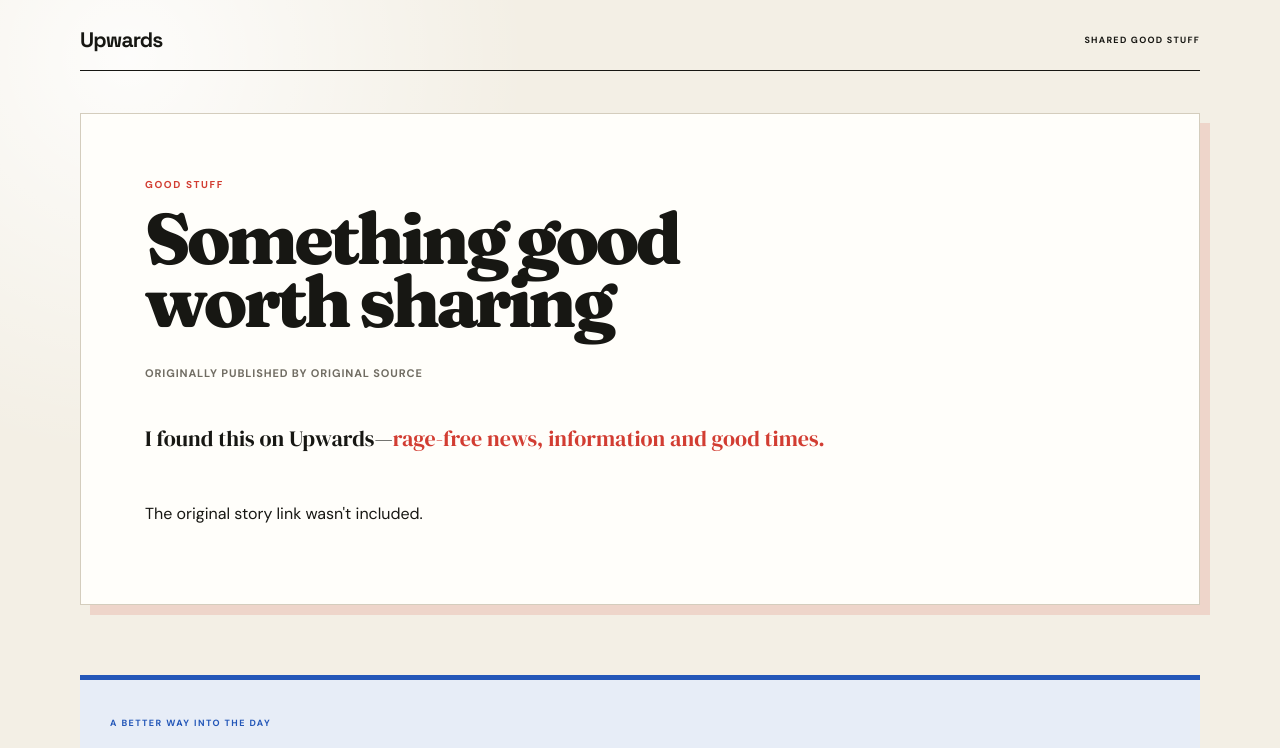
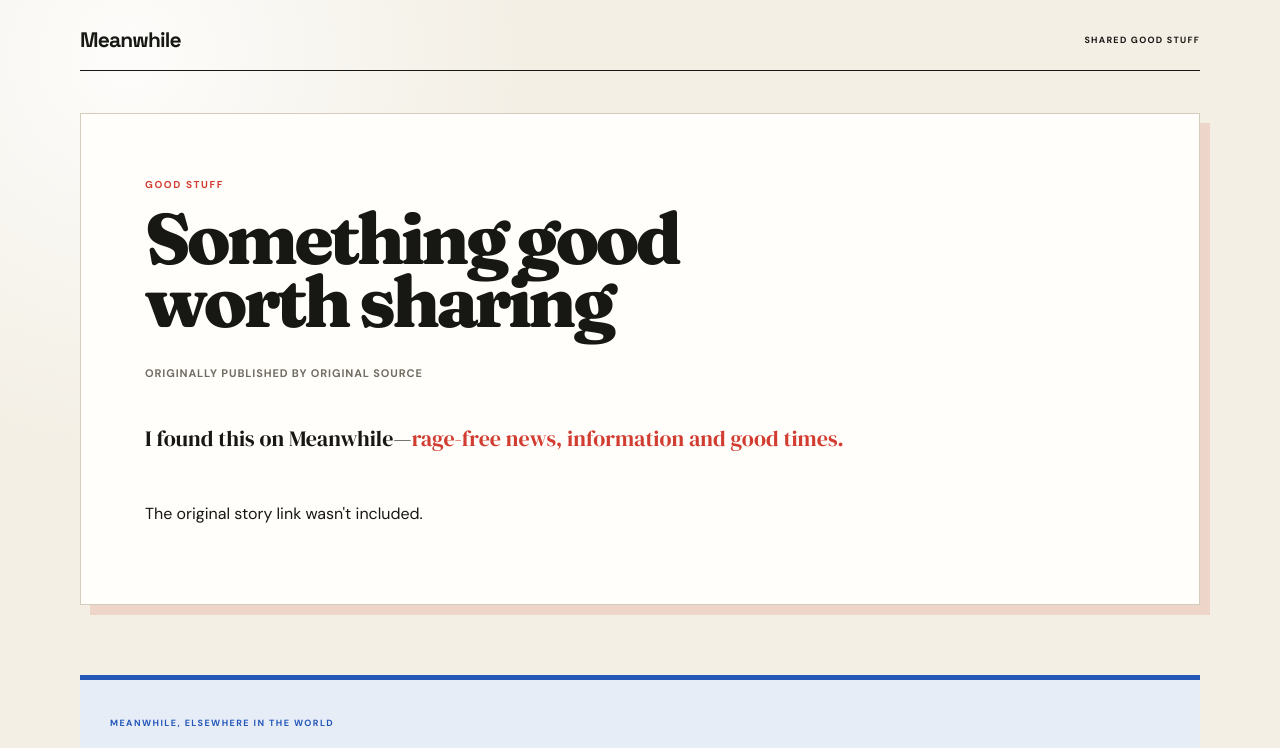
Before and after one commit to mrandrewault/better-start-live, a Next.js app: page /share in a window 1280 px wide. Shown: the top 748 px of the page. Built offline with nearby package versions, Linux system fonts and the light colour scheme.

Commit message:
Add files via upload

```diff
--- a/api/feed/route.js
+++ b/api/feed/route.js
@@ -3,7 +3,7 @@
 import fs from "fs";
 import path from "path";
 
-const parser = new Parser({timeout:9000, headers:{"User-Agent":"Upwards/1.0"}});
+const parser = new Parser({timeout:9000, headers:{"User-Agent":"Meanwhile/1.0"}});
 const load = n => JSON.parse(fs.readFileSync(path.join(process.cwd(),"data",n),"utf8"));
 
 function text(item){return `${item.title||""} ${item.contentSnippet||""} ${item.content||""}`.toLowerCase()}
--- a/app/api/feed/route.js
+++ b/app/api/feed/route.js
@@ -4,7 +4,7 @@
 
 const parser = new Parser({
   timeout: 9000,
-  headers: {"User-Agent": "Upwards/2.0"},
+  headers: {"User-Agent": "Meanwhile/2.0"},
   customFields: {item: [["media:content", "mediaContent"], ["media:thumbnail", "mediaThumbnail"]]}
 });
 const dataPath = name => path.join(process.cwd(), "data", name);
@@ -79,7 +79,7 @@
     const packHits = activePacks.reduce((total, pack) => total + (identity.packs.includes(pack.id) ? pack.hits : 0), 0);
     return {id, ...identity, score:signalHits * 3 + packHits * 2};
   }).filter(identity => identity.score > 0).sort((a, b) => b.score - a.score);
-  return ranked[0] || {id:"general", label:"Upwards", references:[], accent:"classic", imageTarget:.52, score:0};
+  return ranked[0] || {id:"general", label:"Meanwhile", references:[], accent:"classic", imageTarget:.52, score:0};
 }
 function contextAllowed(item, identity) {
   const value = `${item.title || ""} ${item.summary || ""}`;
@@ -111,7 +111,7 @@
 async function enrichStoryImage(item) {
   if (item.image || !item.url || item.url === "#") return item;
   try {
-    const response = await fetch(item.url, {redirect:"follow", headers:{"User-Agent":"Mozilla/5.0 Upwards/5.0"}, signal:AbortSignal.timeout(2800)});
+    const response = await fetch(item.url, {redirect:"follow", headers:{"User-Agent":"Mozilla/5.0 Meanwhile/5.0"}, signal:AbortSignal.timeout(2800)});
     if (!response.ok) return item;
     const html = await response.text();
     const image = html.match(/<meta[^>]+property=["']og:image(?::url)?["'][^>]+content=["']([^"']+)/i)?.[1]
@@ -176,7 +176,7 @@
   await Promise.all(searches.map(async search => {
     try {
       const params = new URLSearchParams({action:"query",generator:"search",gsrsearch:search,gsrnamespace:"6",gsrlimit:"30",prop:"imageinfo",iiprop:"url|mime|extmetadata",iiurlwidth:"1400",format:"json",origin:"*"});
-      const response = await fetch(`https://commons.wikimedia.org/w/api.php?${params}`, {headers:{"User-Agent":"Upwards/10.0 (visual shelf; attributed Commons media)"}, signal:AbortSignal.timeout(5500)});
+      const response = await fetch(`https://commons.wikimedia.org/w/api.php?${params}`, {headers:{"User-Agent":"Meanwhile/10.0 (visual shelf; attributed Commons media)"}, signal:AbortSignal.timeout(5500)});
       if (!response.ok) return;
       const payload = await response.json();
       Object.values(payload?.query?.pages || {}).forEach(page => {
@@ -294,7 +294,7 @@
   }
   return chosen;
 }
-function seededRandom(value = "upwards") {
+function seededRandom(value = "meanwhile") {
   let state = 2166136261;
   for (let index = 0; index < value.length; index++) state = Math.imul(state ^ value.charCodeAt(index), 16777619);
   return () => { state += 0x6D2B79F5; let result = state; result = Math.imul(result ^ result >>> 15, result | 1); result ^= result + Math.imul(result ^ result >>> 7, result | 61); return ((result ^ result >>> 14) >>> 0) / 4294967296; };
@@ -311,7 +311,7 @@
 async function sharedVideoSources() {
   const fallback = load("video-sources.json"), url = process.env.UPSTASH_REDIS_REST_URL || process.env.KV_REST_API_URL, token = process.env.UPSTASH_REDIS_REST_TOKEN || process.env.KV_REST_API_TOKEN;
   if (!url || !token) return fallback;
-  try { const response = await fetch(url, {method:"POST", headers:{authorization:`Bearer ${token}`,"content-type":"application/json"}, body:JSON.stringify(["GET","upwards:sources"]), cache:"no-store"}); const value = (await response.json()).result; return value ? JSON.parse(value) : fallback; } catch { return fallback; }
+  try { const response = await fetch(url, {method:"POST", headers:{authorization:`Bearer ${token}`,"content-type":"application/json"}, body:JSON.stringify(["GET","meanwhile:sources"]), cache:"no-store"}); const value = (await response.json()).result; return value ? JSON.parse(value) : fallback; } catch { return fallback; }
 }
 async function loadReaderVideos(avoid = new Set()) {
   const videoSources = await sharedVideoSources();
--- a/app/globals.css
+++ b/app/globals.css
@@ -224,7 +224,7 @@
 .tetrisCluster .fit-tight .tileBody p,.tetrisCluster .fit-tight .controls{display:none!important}
 .tetrisCluster .fit-tight .meta{margin-top:6px}.tetrisCluster .tile-video .tileBody{max-height:100%;overflow:hidden}
 
-/* V5: the same Upwards system, art-directed for the reader's strongest world. */
+/* V5: the same Meanwhile system, art-directed for the reader's strongest world. */
 .shell[class*="identity-"]{--identity-accent:var(--blue)}
 .identity-fashion{--paper:#f6f4ef;--card:#fff;--line:#c8c5bd;--identity-accent:#1267d6;background:#f6f4ef}
 .identity-fashion .mast{border-bottom-width:2px}.identity-fashion .brand{font-family:"DM Sans",sans-serif;text-transform:uppercase;letter-spacing:.16em;font-size:17px}
--- a/app/layout.js
+++ b/app/layout.js
@@ -2,12 +2,10 @@
 import './interview.css';
 
 export const metadata = {
-  metadataBase: new URL("https://www.upwards.news"),
-  title: "Upwards — Andrew’s Edition",
+  title: "Meanwhile — Andrew’s Edition",
   description: "Andrew’s personalized, rage-free wall of good news, discovery and delight",
-  alternates: {canonical: "/"},
-  openGraph: {title:"Upwards — Andrew’s Edition",description:"Rage-free news, discovery and good times.",url:"https://www.upwards.news",siteName:"Upwards",type:"website"},
-  twitter: {card:"summary_large_image",title:"Upwards — Andrew’s Edition",description:"Rage-free news, discovery and good times."}
+  openGraph: {title:"Meanwhile — Andrew’s Edition",description:"Rage-free news, discovery and good times.",siteName:"Meanwhile",type:"website"},
+  twitter: {card:"summary_large_image",title:"Meanwhile — Andrew’s Edition",description:"Rage-free news, discovery and good times."}
 };
 
 export default function RootLayout({ children }) {
--- a/app/make-it-yours/page.js
+++ b/app/make-it-yours/page.js
@@ -125,7 +125,7 @@
   ,"Giving with results":["Measurable impact","Long-term follow-up","Beneficiaries first","Quiet generosity","Responsible corporate giving"]
 };
 const defaultSpecifics=label=>[`${label} stories`,`${label} discoveries`,`${label} history`,`${label} people`];
-const readerDefaults={design:"Established Upwards layout on desktop and mobile",safety:"Established rage-free, politics-free and blocked-content policy",radio:"Ambient",feedback:"More like this, Less, Too political and Too depressing",memory:"No duplicate content and no repeats within seven days",connections:"Offer optional service connections only in context, after the person uses the relevant feature"};
+const readerDefaults={design:"Established Meanwhile layout on desktop and mobile",safety:"Established rage-free, politics-free and blocked-content policy",radio:"Ambient",feedback:"More like this, Less, Too political and Too depressing",memory:"No duplicate content and no repeats within seven days",connections:"Offer optional service connections only in context, after the person uses the relevant feature"};
 const roundRobin=(groups,limit)=>{const result=[];for(let row=0;result.length<limit;row++){let added=false;groups.forEach(group=>{if(result.length<limit&&group[row]){result.push(group[row]);added=true}});if(!added)break}return result};
 
 function Bubble({label,selected,onClick,index,depth,size="md",color="blue"}){return <button type="button" className={`bubble size-${size} color-${color} ${selected?"selected":""} depth-${depth}`} style={{"--delay":`${(index%11)*-0.23}s`,"--tilt":`${(index%5)-2}deg`}} aria-pressed={selected} onClick={onClick}><span>{label}</span><i>{selected?"✓":"+"}</i></button>}
@@ -151,13 +151,13 @@
   const toggleDoorway=item=>{const nextPicks=toggle(doorwayPicks,item.id),nextSignals=new Set(doorways.filter(option=>nextPicks.includes(option.id)).flatMap(option=>option.signals)),allowedTopics=topics.filter(topic=>nextSignals.has(topic.id)),allowedNeighborhoods=new Set(allowedTopics.flatMap(topic=>topic.children)),keptNeighborhoods=neighborhoods.filter(value=>allowedNeighborhoods.has(value)),allowedDetails=new Set(keptNeighborhoods.flatMap(label=>specifics[label]||defaultSpecifics(label)));setDoorwayPicks(nextPicks);setNeighborhoods(keptNeighborhoods);setDetails(details.filter(value=>allowedDetails.has(value)))};
   const toggleNeighborhood=label=>{if(neighborhoods.includes(label)){const removed=new Set(specifics[label]||defaultSpecifics(label));setNeighborhoods(neighborhoods.filter(value=>value!==label));setDetails(details.filter(value=>!removed.has(value)))}else setNeighborhoods([...neighborhoods,label])};
   return <main className="app interviewApp">
-    <header><a href="/">Upwards</a><div><span>Make it yours</span><button onClick={reset}>Start over</button></div></header>
+    <header><a href="/">Meanwhile</a><div><span>Make it yours</span><button onClick={reset}>Start over</button></div></header>
     <div className="progress"><div>{progress.map((label,index)=><span className={index===step?"active":index<step?"done":""} key={label}><i>{index<step?"✓":index+1}</i>{label}</span>)}</div><em>About 90 seconds</em></div>
     {step===0&&<section className="screen"><StepHeader eyebrow="MAKE IT YOURS" title="Which of these sound like you?" copy="Pick what sounds good. We’ll build your edition."/><div className={`constellation broad openingConstellation ${doorwayPicks.length?"hasSelection":""}`}>{primaryDoorways.map((item,index)=><Bubble key={item.id} label={item.label} size={item.size} color={item.color} depth={0} index={index} selected={doorwayPicks.includes(item.id)} onClick={()=>toggleDoorway(item)}/>)}</div><div className="tip">Choose as many as you like.</div></section>}
     {step===1&&<section className="screen"><StepHeader eyebrow="A LITTLE MORE YOU" title="Anything else sound familiar?" copy="These are based on what you just picked. Skip anything that doesn’t feel like you."/><div className={`constellation broad secondConstellation ${doorwayPicks.length?"hasSelection":""}`}>{secondaryDoorways.map((item,index)=><Bubble key={item.id} label={item.label} size={item.size} color={item.color} depth={0} index={index} selected={doorwayPicks.includes(item.id)} onClick={()=>toggleDoorway(item)}/>)}</div></section>}
     {step===2&&<section className="screen"><StepHeader eyebrow="NOW CHOOSE SOME SUBJECTS" title="What sounds especially good?" copy="Choose as many as you like. We’ll use these to make your first edition more personal."/><div className={`constellation neighborhoods ${neighborhoods.length?"hasSelection":""}`}>{neighborhoodOptions.map((item,index)=><Bubble key={`${item.parent}-${item.label}`} {...item} depth={1} index={index} selected={neighborhoods.includes(item.label)} onClick={()=>toggleNeighborhood(item.label)}/>)}</div></section>}
     {step===3&&<section className="screen"><StepHeader eyebrow="ONE LAST PASS" title="Anything here feel especially you?" copy="Pick any names or ideas you especially like."/><div className={`constellation details ${details.length?"hasSelection":""}`}>{detailOptions.map((item,index)=><Bubble key={`${item.parent}-${item.label}`} {...item} depth={2} index={index} selected={details.includes(item.label)} onClick={()=>setDetails(toggle(details,item.label))}/>)}</div><div className="optional"><label><span>Anything we missed? <i>Optional</i></span><input value={extra} onChange={event=>setExtra(event.target.value)} placeholder="Toss in a person, place, hobby, team, food, website—anything."/></label></div></section>}
-    {step===4&&<section className="screen finish"><StepHeader eyebrow="THAT’S PLENTY TO BEGIN" title="Your edition is ready." copy="Upwards can learn the rest while you enjoy it."/><div className="profile"><div className="profileName"><span>Name your edition <i>Optional</i></span><input value={name} onChange={event=>setName(event.target.value)} placeholder="Your first name"/><h2>{profile.title}</h2></div><div className="profileCloud">{[...profile.broadInterests,...neighborhoods,...details,...profile.anythingElse].slice(0,22).map((item,index)=><span className={`p-${index%5}`} key={`${item}-${index}`}>{item}</span>)}</div><div className="promise"><b>Already taken care of</b><p>The playful Reader design, mobile layout, ambient radio, rage-free editorial rules, source variety, duplicate protection and seven-day memory are all built in. You can teach it more with <em>More like this</em> and <em>Less</em> while you browse.</p></div></div></section>}
+    {step===4&&<section className="screen finish"><StepHeader eyebrow="THAT’S PLENTY TO BEGIN" title="Your edition is ready." copy="Meanwhile can learn the rest while you enjoy it."/><div className="profile"><div className="profileName"><span>Name your edition <i>Optional</i></span><input value={name} onChange={event=>setName(event.target.value)} placeholder="Your first name"/><h2>{profile.title}</h2></div><div className="profileCloud">{[...profile.broadInterests,...neighborhoods,...details,...profile.anythingElse].slice(0,22).map((item,index)=><span className={`p-${index%5}`} key={`${item}-${index}`}>{item}</span>)}</div><div className="promise"><b>Already taken care of</b><p>The playful Reader design, mobile layout, ambient radio, rage-free editorial rules, source variety, duplicate protection and seven-day memory are all built in. You can teach it more with <em>More like this</em> and <em>Less</em> while you browse.</p></div></div></section>}
     <nav><button disabled={step===0} onClick={()=>setStep(value=>Math.max(0,value-1))}>← Back</button>{step<3&&<button className="primary" disabled={step===0?!doorwayPicks.length:step===2?!neighborhoods.length:false} onClick={next}>{step===0?"Show me a little more":step===1?"Choose some subjects":"One last pass"}<span>→</span></button>}{step===3&&<button className="primary" onClick={next}>This feels like me <span>→</span></button>}{step===4&&<button className="primary" onClick={buildEdition}>Open my edition <span>→</span></button>}</nav>
     <footer><span>No account connections. No setup homework.</span><span>Personalized V9 · Saved privately in this browser</span></footer>
   </main>
--- a/app/share/page.js
+++ b/app/share/page.js
@@ -9,22 +9,22 @@
   const source = safeText(searchParams?.s, "the original publisher");
   const image = safeUrl(searchParams?.i);
   return {
-    title: `${title} — Shared from Upwards`,
-    description: `I found this on Upwards — rage-free news, information and good times. Read the original story from ${source}.`,
-    openGraph: {title, description: `Shared from Upwards · Rage-free news, information and good times.`, type: "article", siteName: "Upwards", ...(image ? {images: [{url: image}]} : {})},
-    twitter: {card: image ? "summary_large_image" : "summary", title, description: "Shared from Upwards · Rage-free news, information and good times.", ...(image ? {images: [image]} : {})}
+    title: `${title} — Shared from Meanwhile`,
+    description: `I found this on Meanwhile — rage-free news, information and good times. Read the original story from ${source}.`,
+    openGraph: {title, description: `Shared from Meanwhile · Rage-free news, information and good times.`, type: "article", siteName: "Meanwhile", ...(image ? {images: [{url: image}]} : {})},
+    twitter: {card: image ? "summary_large_image" : "summary", title, description: "Shared from Meanwhile · Rage-free news, information and good times.", ...(image ? {images: [image]} : {})}
   };
 }
 
 export default function SharedStory({searchParams}) {
   const title = safeText(searchParams?.t), source = safeText(searchParams?.s, "Original source"), section = safeText(searchParams?.c, "GOOD STUFF"), url = safeUrl(searchParams?.u), image = safeUrl(searchParams?.i);
   return <main className="sharePage">
-    <header className="shareMast"><a href="/" className="shareBrand">Upwards</a><span>Shared good stuff</span></header>
+    <header className="shareMast"><a href="/" className="shareBrand">Meanwhile</a><span>Shared good stuff</span></header>
     <article className={`shareStory ${image ? "shareHasImage" : ""}`}>
       {image && <div className="shareImage"><img src={image} alt="" /></div>}
-      <div className="shareCopy"><span className="shareKicker">{section}</span><h1>{title}</h1><p className="shareSource">Originally published by {source}</p><p className="sharePromise">I found this on Upwards—<strong>rage-free news, information and good times.</strong></p>{url ? <a className="shareRead" href={url} target="_blank" rel="noreferrer">Read the original story <span>↗</span></a> : <p>The original story link wasn&apos;t included.</p>}</div>
+      <div className="shareCopy"><span className="shareKicker">{section}</span><h1>{title}</h1><p className="shareSource">Originally published by {source}</p><p className="sharePromise">I found this on Meanwhile—<strong>rage-free news, information and good times.</strong></p>{url ? <a className="shareRead" href={url} target="_blank" rel="noreferrer">Read the original story <span>↗</span></a> : <p>The original story link wasn&apos;t included.</p>}</div>
     </article>
-    <aside className="shareInvite"><span>A better way into the day</span><h2>Interesting things.<br/>None of the rage.</h2><p>Upwards composes a joyful mix of news, music, art, science, food, film, photography, animals, sports and delightful detours.</p><a href="/">See today&apos;s Upwards <span>→</span></a></aside>
-    <footer className="shareFooter">UPWARDS · READ SOMETHING GOOD</footer>
+    <aside className="shareInvite"><span>Meanwhile, elsewhere in the world</span><h2>Interesting things.<br/>None of the rage.</h2><p>Meanwhile composes a joyful mix of news, music, art, science, food, film, photography, animals, sports and delightful detours.</p><a href="/">See what&apos;s happening on Meanwhile <span>→</span></a></aside>
+    <footer className="shareFooter">MEANWHILE · READ SOMETHING GOOD</footer>
   </main>;
 }
--- a/layout.js
+++ b/layout.js
@@ -1,7 +1,7 @@
 import './globals.css';
 
 export const metadata = {
-  title: "Upwards — Andrew's Edition",
+  title: "Meanwhile — Andrew's Edition",
   description: "A personalized editorial morning homepage"
 };
 
--- a/package.json
+++ b/package.json
@@ -1,5 +1,5 @@
 {
-  "name": "upwards-andrews-edition",
+  "name": "meanwhile-andrews-edition",
   "version": "6.0.0",
   "private": true,
   "scripts": {
--- a/page.js
+++ b/page.js
@@ -16,12 +16,12 @@
  const f=data?.forYou||[], hero=f[0], side=f.slice(1,4), flow=f.slice(4,more?18:10);
 
  return <main className="shell">
-  <header className="mast"><div className="brand">Upwards — Andrew&apos;s Edition</div><div className="micro">{data?`${data.sourceStatus.successful}/${data.sourceStatus.total} live feeds connected`:"Loading live edition…"}</div></header>
+  <header className="mast"><div className="brand">Meanwhile — Andrew&apos;s Edition</div><div className="micro">{data?`${data.sourceStatus.successful}/${data.sourceStatus.total} live feeds connected`:"Loading live edition…"}</div></header>
   <div className="greeting">{greeting}</div><div className="date">{date}</div>
 
   <div className="glance">
    <div className="glanceCard"><div className="glanceKicker">Weather · New Canaan</div><div className="glanceMain">{weather?.high?`${weather.high}° / ${weather.low}°`:"Loading…"}</div><div className="glanceSub">{weather?.precip!=null?`${weather.precip}% precipitation · ${weather.current}° now`:"Live forecast"}</div></div>
-   <div className="glanceCard"><div className="glanceKicker">Today's soundtrack</div><div className="glanceMain">Upwards Radio</div><div className="glanceSub">Reserved for the simple one-button music idea.</div></div>
+   <div className="glanceCard"><div className="glanceKicker">Today's soundtrack</div><div className="glanceMain">Meanwhile Radio</div><div className="glanceSub">Reserved for the simple one-button music idea.</div></div>
    <div className="glanceCard"><div className="glanceKicker">Freshest favorite</div><div className="glanceMain">{data?.favorites?.[0]?.name||"Loading…"}</div><div className="glanceSub">{data?.favorites?.[0]?.title?.slice(0,85)||"Checking favorites…"}</div></div>
    <div className="glanceCard"><div className="glanceKicker">Visual break</div><div className="glanceMain">Today's Eye</div><div className="glanceSub">Three photo/art favorites rotate here.</div></div>
   </div>
```
Also changed, not shown: app/page.js (+7 -7 lines), 1 other file (tests, documents, lock files or other folders).
